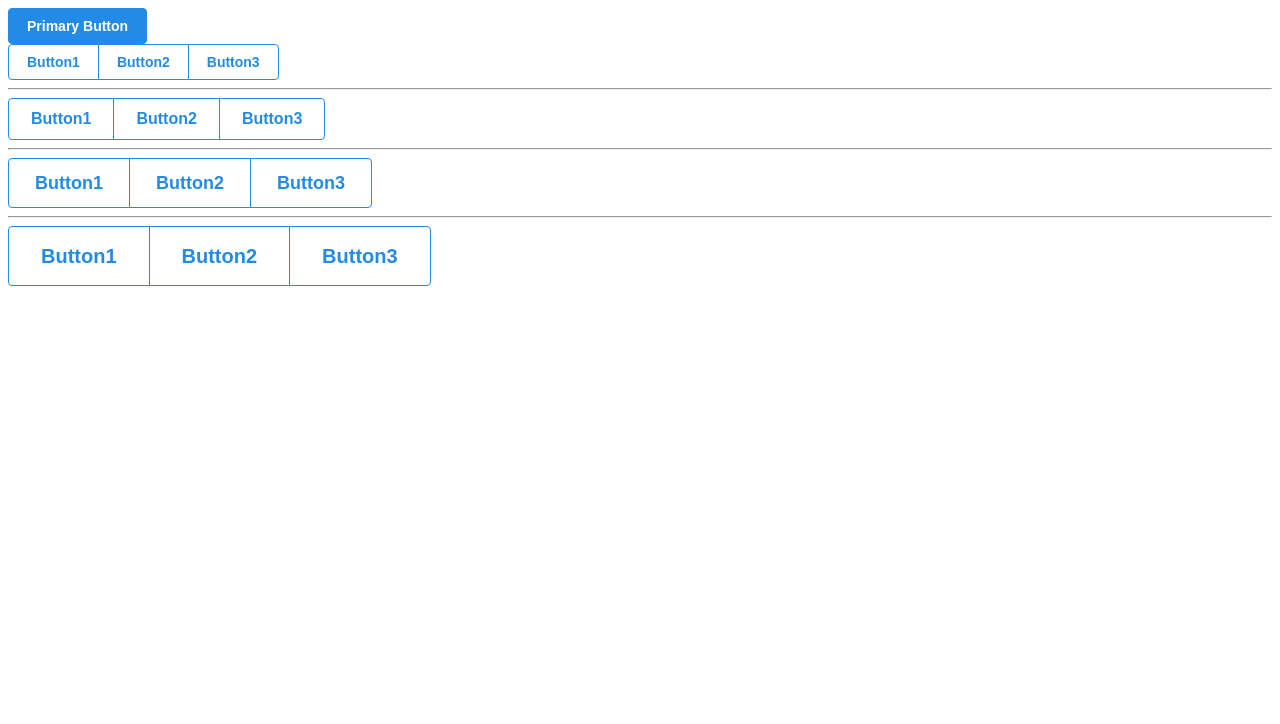
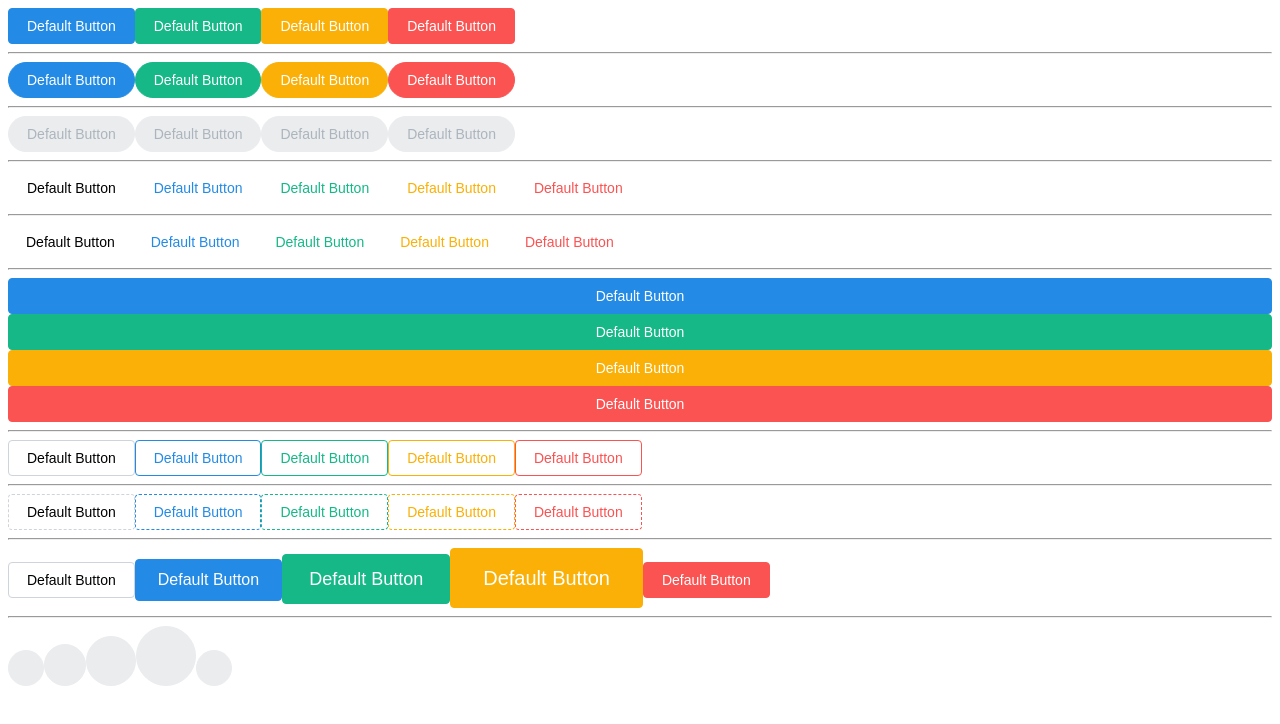
Before and after one commit to EmmaLu-ux/ui-element-vue3, a Vue app in the folder examples/: page / in a window 1280 px wide. Shown: the top 724 px of the page. Built offline with nearby package versions, Linux system fonts and the light colour scheme; a small style sheet from the web is missing.

Commit message:
fix: button styles and themes adjust

```diff
--- a/examples/src/App.vue
+++ b/examples/src/App.vue
@@ -1,32 +1,10 @@
 <script setup>
-import { UeButtonGroup, UeButton } from "../../packages"
+// import { UeButtonGroup, UeButton } from "../../packages"
+import ButtonExamples from "./components/ButtonExamples.vue"
 </script>
 
 <template>
-  <ue-button type="primary">Primary Button</ue-button>
-  <ue-button-group size="sm">
-    <ue-button type="outline">Button1</ue-button>
-    <ue-button type="outline">Button2</ue-button>
-    <ue-button type="outline">Button3</ue-button>
-  </ue-button-group>
-  <hr />
-  <ue-button-group size="md">
-    <ue-button type="outline">Button1</ue-button>
-    <ue-button type="outline">Button2</ue-button>
-    <ue-button type="outline">Button3</ue-button>
-  </ue-button-group>
-  <hr />
-  <ue-button-group size="lg">
-    <ue-button type="outline">Button1</ue-button>
-    <ue-button type="outline">Button2</ue-button>
-    <ue-button type="outline">Button3</ue-button>
-  </ue-button-group>
-  <hr />
-  <ue-button-group size="xl">
-    <ue-button type="outline">Button1</ue-button>
-    <ue-button type="outline">Button2</ue-button>
-    <ue-button type="outline">Button3</ue-button>
-  </ue-button-group>
+  <ButtonExamples></ButtonExamples>
 </template>
 
 <style scoped></style>
--- /dev/null
+++ b/examples/src/components/ButtonExamples.vue
@@ -0,0 +1,63 @@
+<template>
+  <ue-button type="primary">Default Button</ue-button>
+  <ue-button type="success">Default Button</ue-button>
+  <ue-button type="warning">Default Button</ue-button>
+  <ue-button type="error">Default Button</ue-button>
+  <hr />
+  <ue-button type="primary" round>Default Button</ue-button>
+  <ue-button type="success" round>Default Button</ue-button>
+  <ue-button type="warning" round>Default Button</ue-button>
+  <ue-button type="error" round>Default Button</ue-button>
+  <hr />
+  <ue-button type="primary" disabled round>Default Button</ue-button>
+  <ue-button type="success" disabled round>Default Button</ue-button>
+  <ue-button type="warning" disabled round>Default Button</ue-button>
+  <ue-button type="error" disabled round>Default Button</ue-button>
+  <hr />
+  <ue-button subtle>Default Button</ue-button>
+  <ue-button type="primary" subtle>Default Button</ue-button>
+  <ue-button type="success" subtle>Default Button</ue-button>
+  <ue-button type="warning" subtle>Default Button</ue-button>
+  <ue-button type="error" subtle>Default Button</ue-button>
+  <hr />
+  <ue-button link>Default Button</ue-button>
+  <ue-button type="primary" link>Default Button</ue-button>
+  <ue-button type="success" link>Default Button</ue-button>
+  <ue-button type="warning" link>Default Button</ue-button>
+  <ue-button type="error" link>Default Button</ue-button>
+  <hr />
+  <ue-button type="primary" block>Default Button</ue-button>
+  <ue-button type="success" block>Default Button</ue-button>
+  <ue-button type="warning" block>Default Button</ue-button>
+  <ue-button type="error" block>Default Button</ue-button>
+  <hr />
+  <ue-button outline>Default Button</ue-button>
+  <ue-button type="primary" outline>Default Button</ue-button>
+  <ue-button type="success" outline>Default Button</ue-button>
+  <ue-button type="warning" outline>Default Button</ue-button>
+  <ue-button type="error" outline>Default Button</ue-button>
+  <hr />
+  <ue-button dashed>Default Button</ue-button>
+  <ue-button type="primary" dashed>Default Button</ue-button>
+  <ue-button type="success" dashed>Default Button</ue-button>
+  <ue-button type="warning" dashed>Default Button</ue-button>
+  <ue-button type="error" dashed>Default Button</ue-button>
+  <hr />
+  <ue-button>Default Button</ue-button>
+  <ue-button type="primary" size="md">Default Button</ue-button>
+  <ue-button type="success" size="lg">Default Button</ue-button>
+  <ue-button type="warning" size="xl">Default Button</ue-button>
+  <ue-button type="error" size="sm">Default Button</ue-button>
+  <hr />
+  <ue-button circle disabled>Default Button</ue-button>
+  <ue-button type="primary" size="md" circle disabled>Default Button</ue-button>
+  <ue-button type="success" size="lg" circle disabled>Default Button</ue-button>
+  <ue-button type="warning" size="xl" circle disabled>Default Button</ue-button>
+  <ue-button type="error" size="sm" circle disabled>Default Button</ue-button>
+</template>
+
+<script setup>
+import { UeButton } from "../../../packages"
+</script>
+
+<style lang="scss" scoped></style>
--- a/packages/components/button/src/index.vue
+++ b/packages/components/button/src/index.vue
@@ -12,7 +12,11 @@ const props = defineProps({
   },
   round: Boolean,
   disabled: Boolean,
+  subtle: Boolean,
+  link: Boolean,
   block: Boolean,
+  outline: Boolean,
+  dashed: Boolean,
   size: {
     type: String,
     default: "sm", // sm, md, lg, xl
@@ -66,10 +70,14 @@ const handleEvent = e => {
       ns.b(),
       ns.m(type),
       ns.is('round', round),
-      ns.is('disabled', isLoading || disabled),
       ns.is('block', block),
       ns.m('size', buttonGroup?.size?.value || size),
       ns.is('circle', circle),
+      ns.is('subtle', subtle),
+      ns.is('link', link),
+      ns.is('outline', outline),
+      ns.is('dashed', dashed),
+      ns.is('disabled', isLoading || disabled),
     ]"
     @click="handleEvent">
     <i
--- a/packages/theme/src/button.scss
+++ b/packages/theme/src/button.scss
@@ -1,6 +1,7 @@
 @use "./common/function.scss" as *;
+@use "sass:color";
 .ue-button {
-  display: inline-flex;
+  display: inline-flex; // 元素在一行内显示并具有弹性布局特性
   background-color: #fff;
   height: 36px;
   min-width: 80px;
@@ -14,20 +15,33 @@
   box-sizing: border-box;
   font-size: 14px;
   color: #000;
-  font-weight: 600;
+  // font-weight: 600;
   cursor: pointer;
   word-break: keep-all;
   user-select: none;
   outline: none;
   column-gap: 4px;
+  transition: 0.3s;
   span {
     line-height: 1;
   }
-  .ue-button__icon {
-    font-size: 1em; // 父元素的1倍
-  }
+  // .ue-button__icon {
+  //   font-size: 1em; // 父元素的1倍
+  // }
   &.is-round {
     border-radius: 100px;
+  }
+  &.is-subtle {
+    background-color: transparent;
+    border-color: transparent;
+    &:hover {
+      background-color: #f0f0f0;
+      border-color: #f0f0f0;
+    }
+  }
+  &.is-dashed {
+    border-style: dashed;
+    background-color: #fff;
   }
   &:hover {
     background-color: #f8f9fa;
@@ -38,12 +52,34 @@
     border-color: #eaecee;
     cursor: not-allowed;
   }
+  &.is-link {
+    // height: auto;
+    // min-width: auto;
+    // padding: 0;
+    border: none;
+    background-color: transparent;
+    border-color: transparent;
+    &.is-disabled {
+      &,
+      &:hover {
+        background-color: transparent;
+        color: #acb5bd;
+        border-color: transparent;
+      }
+    }
+  }
   &.is-block {
     width: 100%;
-    display: block;
+    display: flex;
   }
-  //   &.ue-button--size_sm {
-  //   }
+  &.is-outline {
+    &,
+    &:hover {
+      background-color: transparent;
+    }
+  }
+  // &.ue-button--size_sm {
+  // }
   &.ue-button--size_md {
     height: 42px;
     padding: 0 22px;
@@ -89,93 +125,199 @@
   &:hover {
     background-color: #1c7ed8;
     border-color: #1c7ed8;
-    color: #fff;
+  }
+  &.is-subtle {
+    color: var(#{$var});
+    &:hover {
+      background-color: #e7f5ff;
+      border-color: #e7f5ff;
+    }
+  }
+  &.is-link {
+    color: var(#{$var});
+    &:hover {
+      color: var(--ue-color-primary-light-3);
+      background-color: transparent;
+    }
+  }
+  &.is-outline {
+    color: var(#{$var});
+    &:hover {
+      color: var(--ue-color-primary-light-3);
+      border-color: var(--ue-color-primary-light-3);
+    }
+  }
+  &.is-dashed {
+    color: var(#{$var});
+    &:hover {
+      background-color: #f7fbfe;
     }
     &.is-disabled {
       background-color: #eaecee;
       color: #acb5bd;
       border-color: #eaecee;
-    cursor: not-allowed;
     }
   }
-.ue-button--light {
-  background-color: #e6f4ff;
-  color: var(--ue-color-primary);
-  border-color: #e6f4ff;
+  &.is-disabled {
+    &,
+    &:hover,
+    &:focus {
+      background-color: #eaecee;
+      color: #acb5bd;
+      border-color: #eaecee;
+    }
+  }
+}
+.ue-button--success {
+  $var: getVarName("color", "success");
+  background-color: var(#{$var});
+  color: #fff;
+  border-color: var(#{$var});
   &:hover {
-    background-color: #e1f2ff;
+    background-color: #0ca578;
+    border-color: #0ca578;
+  }
+  &.is-subtle {
+    color: var(#{$var});
+    &:hover {
+      background-color: #e6fcf5;
+      border-color: #e6fcf5;
+    }
+  }
+  &.is-link {
+    color: var(#{$var});
+    &:hover {
+      color: var(--ue-color-success-light-3);
+      background-color: transparent;
+    }
+  }
+  &.is-outline {
+    color: var(#{$var});
+    &:hover {
+      color: var(--ue-color-success-light-3);
+      border-color: var(--ue-color-success-light-3);
+    }
+  }
+  &.is-dashed {
+    color: var(#{$var});
+    &:hover {
+      background-color: #f7fefc;
     }
     &.is-disabled {
       background-color: #eaecee;
       color: #acb5bd;
       border-color: #eaecee;
-    cursor: not-allowed;
     }
-}
-.ue-button--outline {
-  background-color: #fff;
-  color: var(--ue-color-primary);
-  border-color: var(--ue-color-primary);
-  &:hover {
-    background-color: #f7fbfe;
   }
   &.is-disabled {
     &,
     &:hover,
     &:focus {
+      background-color: #eaecee;
       color: #acb5bd;
-      background-color: #eaecee;
+      border-color: #eaecee;
     }
   }
 }
-.ue-button--dashed {
-  background-color: #fff;
-  color: var(--ue-color-primary);
-  border-color: var(--ue-color-primary);
-  border-style: dashed;
+.ue-button--warning {
+  $var: getVarName("color", "warning");
+  background-color: var(#{$var});
+  color: #fff;
+  border-color: var(#{$var});
   &:hover {
-    background-color: #f7fbfe;
+    background-color: #f59f01;
+    border-color: #f59f01;
+  }
+  &.is-subtle {
+    color: var(#{$var});
+    &:hover {
+      background-color: #fff9db;
+      border-color: #fff9db;
+    }
+  }
+  &.is-link {
+    color: var(#{$var});
+    &:hover {
+      color: var(--ue-color-warning-light-3);
+      background-color: transparent;
+    }
+  }
+  &.is-outline {
+    color: var(#{$var});
+    &:hover {
+      color: var(--ue-color-warning-light-3);
+      border-color: var(--ue-color-warning-light-3);
+    }
+  }
+  &.is-dashed {
+    color: var(#{$var});
+    &:hover {
+      background-color: #fffdf3;
     }
     &.is-disabled {
+      background-color: #eaecee;
       color: #acb5bd;
+      border-color: #eaecee;
     }
-}
-.ue-button--subtle {
-  background-color: transparent;
-  color: var(--ue-color-primary);
-  border-color: transparent;
-  &:hover {
-    background-color: #e6f4ff;
-    border-color: #e6f4ff;
-    color: var(--ue-color-primary);
   }
   &.is-disabled {
     &,
     &:hover,
     &:focus {
-      background-color: transparent;
-      border-color: transparent;
+      background-color: #eaecee;
       color: #acb5bd;
-      cursor: not-allowed;
+      border-color: #eaecee;
     }
   }
 }
-.ue-button--link {
-  height: auto;
-  min-width: auto;
-  padding: 0;
-  border: none;
-  background-color: transparent;
-  color: var(--ue-color-primary);
-  border-color: transparent;
+.ue-button--error {
+  $var: getVarName("color", "error");
+  background-color: var(#{$var});
+  color: #fff;
+  border-color: var(#{$var});
   &:hover {
-    color: #1c7dd8a9;
+    background-color: #f03e3f;
+    border-color: #f03e3f;
+  }
+  &.is-subtle {
+    color: var(#{$var});
+    &:hover {
+      background-color: #fff5f5;
+      border-color: #fff5f5;
+    }
+  }
+  &.is-link {
+    color: var(#{$var});
+    &:hover {
+      color: var(--ue-color-error-light-3);
       background-color: transparent;
     }
-  &.is-disabled {
-    background-color: transparent;
-    color: #acb5bd;
-    border-color: #fff;
-    cursor: not-allowed;
+  }
+  &.is-outline {
+    color: var(#{$var});
+    &:hover {
+      color: var(--ue-color-error-light-3);
+      border-color: var(--ue-color-error-light-3);
     }
   }
+  &.is-dashed {
+    color: var(#{$var});
+    &:hover {
+      background-color: #fefcfc;
+    }
+    &.is-disabled {
+      background-color: #eaecee;
+      color: #acb5bd;
+      border-color: #eaecee;
+    }
+  }
+  &.is-disabled {
+    &,
+    &:hover,
+    &:focus {
+      background-color: #eaecee;
+      color: #acb5bd;
+      border-color: #eaecee;
+    }
+  }
+}
--- a/packages/theme/src/common/var.scss
+++ b/packages/theme/src/common/var.scss
@@ -13,13 +13,13 @@ $colors: map.deep-merge(
       "base": #238be6,
     ),
     "warning": (
-      "base": #fcc418,
+      "base": #fab007,
     ),
     "success": (
-      "base": #22c997,
+      "base": #15b886,
     ),
     "error": (
-      "base": #ff6b6b,
+      "base": #fa5352,
     ),
   ),
   $colors
```
Also changed, not shown: 1 other file (tests, documents, lock files or other folders). Lines whose indentation alone changed are shown as unchanged.
